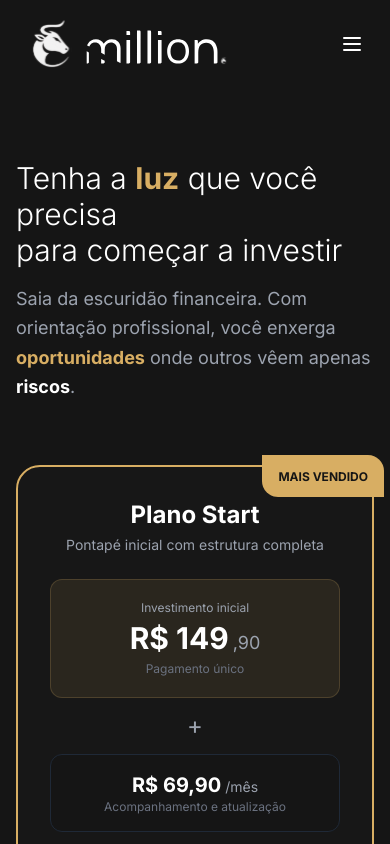
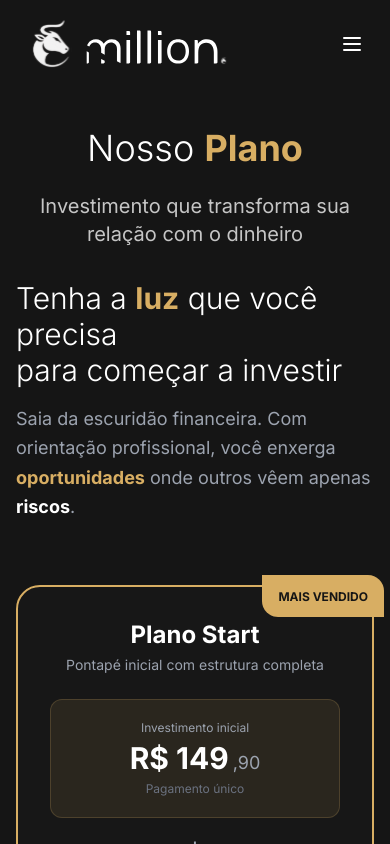
Before and after one commit to Iann29/amage-million-site, a Next.js app: page /planos in a window 390 px wide. Shown: the top 844 px of the page. Built offline with nearby package versions, Linux system fonts and the light colour scheme.

Commit message:
ajustes principais

```diff
--- a/src/app/page.tsx
+++ b/src/app/page.tsx
@@ -8,7 +8,6 @@ import { CalculatorBanner } from '@/components/calculator-banner';
 import { AboutCTASection } from '@/components/about-cta-section';
 import { EbooksSection } from '@/components/ebooks-section';
 import { TestimonialsSection } from '@/components/testimonials-section';
-import { PricingSection } from '@/components/pricing-section';
 import { FAQSection } from '@/components/faq-section';
 import { FinalCTA } from '@/components/final-cta';
 import { Footer } from '@/components/footer';
@@ -24,7 +23,6 @@ export default function Home() {
         <CalculatorBanner />
         <AboutCTASection />
         <EbooksSection />
-        <PricingSection />
         <TestimonialsSection />
         <FAQSection />
         <FinalCTA />
--- a/src/app/planos/page.tsx
+++ b/src/app/planos/page.tsx
@@ -1,11 +1,30 @@
+'use client';
+
+import { motion } from 'framer-motion';
 import { PricingSection } from '@/components/pricing-section';
 
 export default function PlanosPage() {
   return (
-    <div className="min-h-screen bg-background">
-      <div className="pt-20">
-        <PricingSection />
-      </div>
-    </div>
+    <main className="min-h-screen bg-background">
+      <section className="pt-32 pb-8">
+        <div className="container mx-auto px-4">
+          <motion.div
+            className="text-center max-w-3xl mx-auto"
+            initial={{ opacity: 0, y: 20 }}
+            animate={{ opacity: 1, y: 0 }}
+            transition={{ duration: 0.6 }}
+          >
+            <h1 className="text-4xl md:text-6xl font-light mb-6">
+              Nosso <span className="text-primary font-bold">Plano</span>
+            </h1>
+            <p className="text-xl text-muted-foreground">
+              Investimento que transforma sua relação com o dinheiro
+            </p>
+          </motion.div>
+        </div>
+      </section>
+
+      <PricingSection />
+    </main>
   );
 }
--- a/src/components/modern-header.tsx
+++ b/src/components/modern-header.tsx
@@ -12,7 +12,7 @@ import { UserDropdown } from '@/components/user-dropdown';
 const menuItems = [
   { name: 'Início', href: '/' },
   { name: 'Ebooks', href: '/ebooks' },
-  { name: 'Planos', href: '/planos' },
+  { name: 'Plano', href: '/planos' },
   { name: 'Sobre', href: '/sobre' },
 ];
 
--- a/src/components/popular-investments-section.tsx
+++ b/src/components/popular-investments-section.tsx
@@ -193,8 +193,8 @@ export function PopularInvestmentsSection() {
   };
 
   return (
-    <section className="py-16 md:py-24 bg-background">
-      <div className="container mx-auto px-4">
+    <section className="py-16 md:py-24 bg-background relative isolate">
+      <div className="container mx-auto px-4 relative">
         {/* Header */}
         <motion.div
           initial={{ opacity: 0, y: 20 }}
@@ -209,15 +209,16 @@ export function PopularInvestmentsSection() {
         </motion.div>
 
         {/* Tab Navigation */}
-        <div className="mb-12">
+        <div className="mb-12 relative z-10">
           <div className="flex flex-wrap justify-center gap-2 md:gap-4 border-b border-gray-800">
             {investmentCategories.map((category) => (
               <button
                 key={category.id}
+                type="button"
                 onClick={() => setActiveTab(category.id)}
                 className={`
                   px-4 md:px-6 py-3 text-sm md:text-base font-medium transition-all duration-300
-                  border-b-2 -mb-[2px]
+                  border-b-2 -mb-[2px] relative z-20 cursor-pointer
                   ${activeTab === category.id
                     ? 'text-white border-primary'
                     : 'text-gray-400 border-transparent hover:text-gray-200'
--- a/src/components/pricing-section.tsx
+++ b/src/components/pricing-section.tsx
@@ -9,7 +9,7 @@ export function PricingSection() {
   const [isHovered, setIsHovered] = useState(false);
 
   return (
-    <section className="py-20 bg-[#151515] relative overflow-hidden">
+    <section className="pb-20 bg-[#151515] relative overflow-hidden">
 
       <div className="container mx-auto px-4 relative z-10">
         {/* Header com persuasão */}
```
